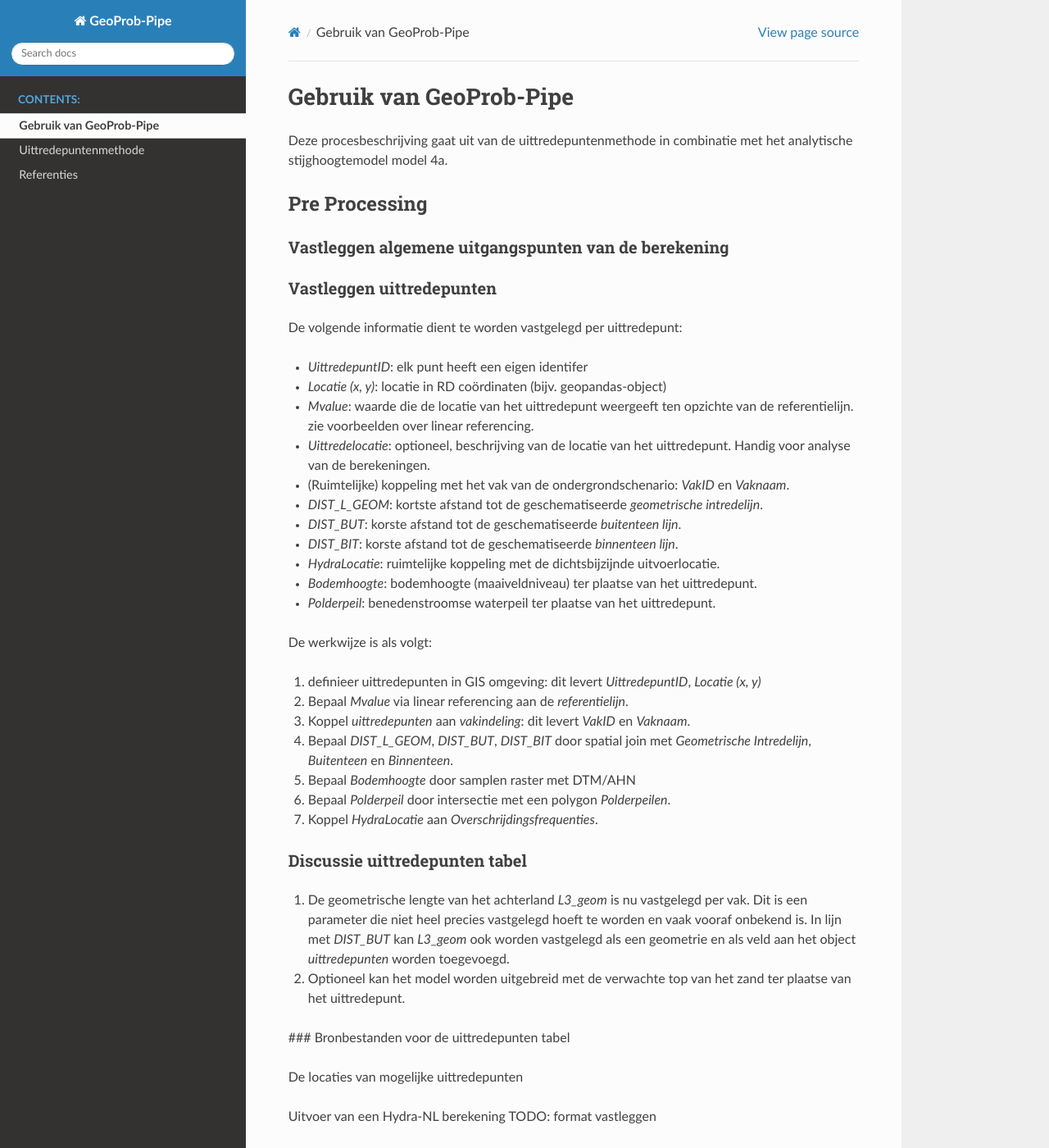
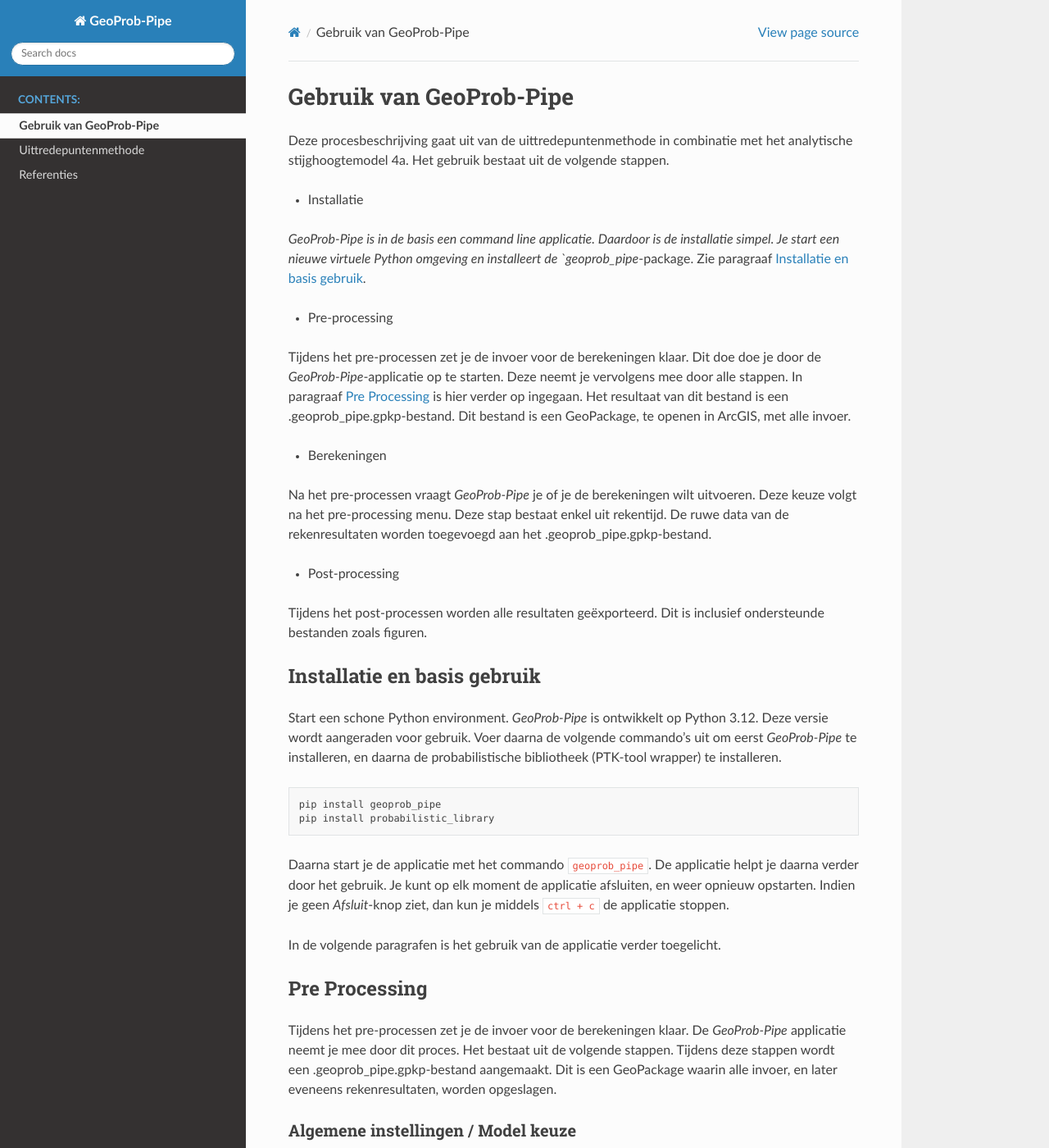
Before and after one commit to kkpdata/GeoProb-Pipe, a Sphinx documentation site: the page built from docs/gebruik_GeoProb-Pipe.rst, in a window 1280 px wide and 1400 px high. Shown: the whole window at 82% size. Built offline with Sphinx 7.4.7 and the Read the Docs theme 3.1.0, drawn with Linux system fonts in a browser that asks for light colours; some of the changed text lies outside the part shown.

Commit message:
aanvulling gebruik doc

```diff
--- a/docs/gebruik_GeoProb-Pipe.rst
+++ b/docs/gebruik_GeoProb-Pipe.rst
@@ -1,10 +1,120 @@
 Gebruik van GeoProb-Pipe
 ========================
 
-Deze procesbeschrijving gaat uit van de uittredepuntenmethode in combinatie met het analytische stijghoogtemodel model 4a.
+Deze procesbeschrijving gaat uit van de uittredepuntenmethode in combinatie met het analytische stijghoogtemodel 4a. Het
+gebruik bestaat uit de volgende stappen.
 
+* Installatie
+
+`GeoProb-Pipe is in de basis een command line applicatie. Daardoor is de installatie simpel. Je start een nieuwe
+virtuele Python omgeving en installeert de `geoprob_pipe`-package. Zie paragraaf :ref:`installatie`.
+
+* Pre-processing
+Tijdens het pre-processen zet je de invoer voor de berekeningen klaar. Dit doe doe je door de `GeoProb-Pipe`-applicatie
+op te starten. Deze neemt je vervolgens mee door alle stappen. In paragraaf :ref:`pre-processing` is hier verder op
+ingegaan. Het resultaat van dit bestand is een .geoprob_pipe.gpkp-bestand. Dit bestand is een GeoPackage, te openen in
+ArcGIS, met alle invoer.
+
+* Berekeningen
+Na het pre-processen vraagt `GeoProb-Pipe` je of je de berekeningen wilt uitvoeren. Deze keuze volgt na het
+pre-processing menu. Deze stap bestaat enkel uit rekentijd. De ruwe data van de rekenresultaten worden toegevoegd aan
+het .geoprob_pipe.gpkp-bestand.
+
+* Post-processing
+Tijdens het post-processen worden alle resultaten geëxporteerd. Dit is inclusief ondersteunde bestanden zoals figuren.
+
+
+.. _installatie:
+Installatie en basis gebruik
+----------------
+
+Start een schone Python environment. `GeoProb-Pipe` is ontwikkelt op Python 3.12. Deze versie wordt aangeraden voor
+gebruik. Voer daarna de volgende commando's uit om eerst `GeoProb-Pipe` te installeren, en daarna de probabilistische
+bibliotheek (PTK-tool wrapper) te installeren.
+
+
+.. code-block:: bash
+
+    pip install geoprob_pipe
+    pip install probabilistic_library
+
+Daarna start je de applicatie met het commando ``geoprob_pipe``. De applicatie helpt je daarna verder door het gebruik.
+Je kunt op elk moment de applicatie afsluiten, en weer opnieuw opstarten. Indien je geen `Afsluit`-knop ziet, dan kun je
+middels ``ctrl + c`` de applicatie stoppen.
+
+In de volgende paragrafen is het gebruik van de applicatie verder toegelicht.
+
+
+.. _pre-processing:
 Pre Processing
 ----------------
+
+Tijdens het pre-processen zet je de invoer voor de berekeningen klaar. De `GeoProb-Pipe` applicatie neemt je mee door
+dit proces. Het bestaat uit de volgende stappen. Tijdens deze stappen wordt een .geoprob_pipe.gpkp-bestand aangemaakt.
+Dit is een GeoPackage waarin alle invoer, en later eveneens rekenresultaten, worden opgeslagen.
+
+Algemene instellingen / Model keuze
+~~~~~~~~~~~~~~~~~~~~~~~~~~~~~~~~~~~
+
+Er zijn enkele algemene instellingen, dit is hoofdzakelijk de model keuze. Default is ``model4a``. De opties zijn,
+inclusief verwijzing naar hun documentatie.
+
+* Model 4a
+
+* Model 4a i.c.m. MORIA
+
+* Model 4a i.c.m. response factor
+
+
+Importeren GIS-data
+~~~~~~~~~~~~~~~~~~~
+
+`GeoProb-Pipe` vraagt je stapsgewijs om de GIS-data te importeren. Hij zal je vragen naar de locatie van de data. Dit
+kun je aanleveren als Shape-bestand, GeoDatabase of GeoPackage. De GIS data is bijvoorbeeld het dijktraject, de
+vakindeling en de uittredepunten. Omdat je de applicatie op elk moment kunt afsluiten, kun je ook eerst een deel van de
+GIS-data importeren en later verder gaan. Bijvoorbeeld, voor de uittredepunten locaties kan `GeoProb-Pipe` voor jou een
+eerste suggestie maken, waarna jij deze in ArcGIS zelf verder kunt aanvullen.
+
+Omdat `GeoProp-Pipe` een GeoPackage is, kan je alle geïmporteerde data in ArcGIS bekijken en controleren of het goed is
+geïmporteerd.
+
+Aan het einde van het importeren van alle GIS-data zal `GeoProb-Pipe` vinkjes geven voor elk onderdeel. Dit ziet er
+als het volgt uit.
+
+.. code-block:: bash
+
+    GIS LAGEN
+     ✔  Dijktraject al toegevoegd.
+     ✔  Vakindeling al toegevoegd.
+     ✔  HRD-bestanden al toegevoegd.
+     ✔  HRD-locatie punten al uitgelezen.
+     ✔  Uittredepunten al toegevoegd (58 in totaal).
+     ✔  Polderpeil al toegevoegd.
+     ✔  Binnenteenlijn al toegevoegd.
+     ✔  Buitenteenlijn al toegevoegd.
+     ✔  Intredelijn al toegevoegd.
+
+    GEOGRAFISCHE KOPPELINGEN
+     ✔  HRD-locaties al gekoppeld aan uittredepunten.
+     ✔  Afstanden intrede, buitenteen en binnenteen al gekoppeld aan uittredepunten.
+     ✔  Polderpeil al gekoppeld aan uittredepunten.
+     ✔  Afstand en metrering tot reflijn al gekoppeld aan uittredepunten.
+     ✔  Vakken al gekoppeld aan uittredepunten.
+
+
+
+Importeren parameter invoer
+~~~~~~~~~~~~~~~~~~~~~~~~~~~
+
+
+
+
+Dit doe doe je door de `GeoProb-Pipe`-applicatie
+op te starten. Deze neemt je vervolgens mee door alle stappen. In paragraaf :ref:`pre-processing` is hier verder op
+ingegaan. Het resultaat van dit bestand is een .geoprob_pipe.gpkp-bestand. Dit bestand is een GeoPackage, te openen in
+ArcGIS, met alle invoer.
+
+
 
 Vastleggen algemene uitgangspunten van de berekening
 ~~~~~~~~~~~~~~~~~~~~~~~~~~~~~~~~~~~~~~~~~~~~~~~~~~~~
```
